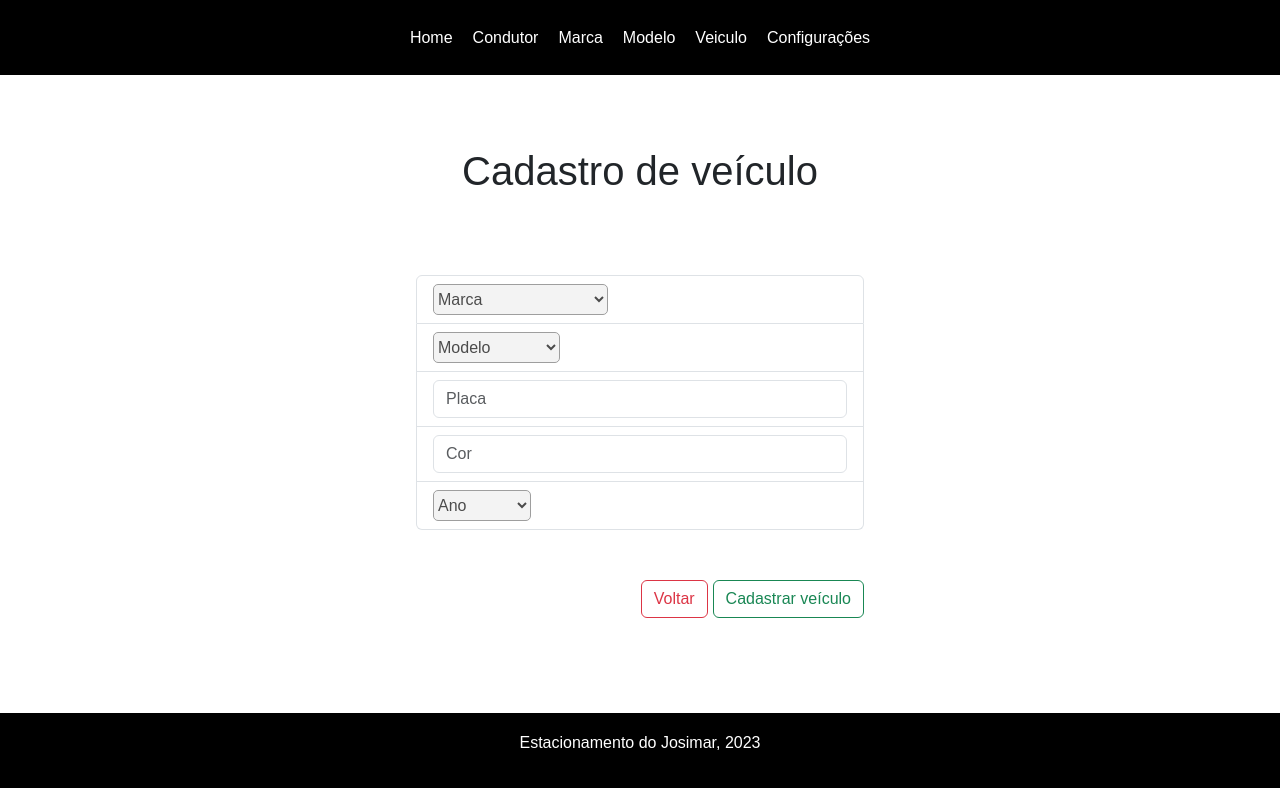
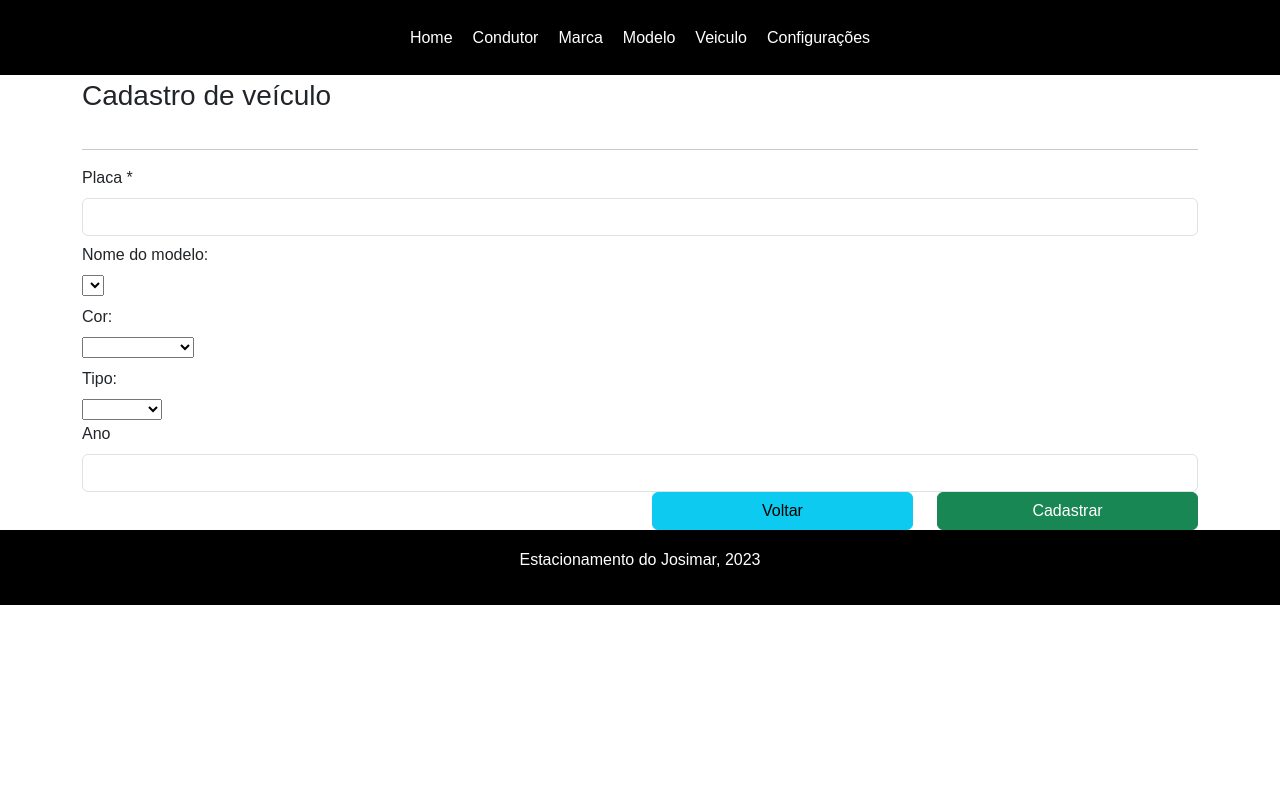
Before and after one commit to Josimarhdev/EstacionamentoFront, a Vue app in the folder estacionamentoo/: page /cadastroveiculo in a window 1280 px wide. Built offline with nearby package versions, Linux system fonts and the light colour scheme; no server answers.

Commit message:
veiculo funcionando

```diff
--- a/estacionamentoo/src/router/index.ts
+++ b/estacionamentoo/src/router/index.ts
@@ -37,7 +37,19 @@ const routes: Array<RouteRecordRaw> = [
     path: '/cadastroveiculo',
     name: 'CadastroVeiculo',
 
-    component: () => import(/* webpackChunkName: "about" */ '../views/CadastroVeiculo.vue')
+    component: () => import(/* webpackChunkName: "about" */ '../views/CadastroVeiculo.vue'),
+    children: [
+      {
+        path: '/cadastroveiculo',
+        name: 'veiculo-formulario-editar-view',
+        component: () => import(/* webpackChunkName: "about" */ '../views/CadastroVeiculo.vue')
+      },
+      {
+        path: '/cadastroveiculo',
+        name: 'veiculo-formulario-excluir-view',
+        component: () => import(/* webpackChunkName: "about" */ '../views/CadastroVeiculo.vue')
+      }
+    ]
   },
   {
     path: '/cadastromodelo',
@@ -132,6 +144,11 @@ const routes: Array<RouteRecordRaw> = [
     path: '/cadastromodelo',
     name: 'modelo-lista-view',
     component: () => import(/* webpackChunkName: "about" */ '../views/CadastroModelo.vue')
+  },
+  {
+    path: '/cadastroveiculo',
+    name: 'veiculo-lista-view',
+    component: () => import(/* webpackChunkName: "about" */ '../views/CadastroVeiculo.vue')
   }
 
 ]
--- a/estacionamentoo/src/views/CadastroVeiculo.vue
+++ b/estacionamentoo/src/views/CadastroVeiculo.vue
@@ -1,102 +1,204 @@
 <template>
-  <div class="maincadastrovei">
-    <div class="titulotcadastrov">
-      <h1>Cadastro de veículo</h1>
+
+  <div class="container" style="background: ;">
+
+    <div class="row">
+      <div class="col-md-10 text-start"> <p class="fs-3"> Cadastro de veículo</p> </div>
+      <div class="col-md-2"> </div>
     </div>
-    <div class="formulariov">
-      <ul class="list-group">
-        <li class="list-group-item">
-          <select class="seletordemarca" label="Marca">
-            <option selected disabled>Marca</option>
-            <option>Toyota</option>
-            <option>Porsche</option>
-            <option>Ford</option>
-            <option>Chevrolet</option>
-            <option>BMW</option>
-            <option>Audi</option>
-            <option>Mercedes-Benz</option>
-            <option>Volkswagen</option>
-            <option>Nissan</option>
-            <option>Honda</option>
-            <option>Hyundai</option>
-            <option>Kia</option>
-            <option>Volvo</option>
-            <option>Subaru</option>
-            <option>Mazda</option>
-          </select>
-        </li>
-        <li class="list-group-item">
-          <select class="seletordemarca" label="Modelo">
-            <option selected disabled>Modelo</option>
-            <option>Corolla</option>
-            <option>911</option>
-            <option>Mustang</option>
-            <option>Camaro</option>
-            <option>Série 3</option>
-            <option>A4</option>
-            <option>Classe C</option>
-            <option>Golf</option>
-            <option>GT-R</option>
-            <option>Civic</option>
-            <option>Sonata</option>
-            <option>Sportage</option>
-            <option>S60</option>
-            <option>Impreza</option>
-            <option>MX-5</option>
-          </select>
-        </li>
-        <li class="list-group-item">
-          <input class="form-control me-2" type="text" placeholder="Placa" />
-        </li>
-        <li class="list-group-item">
-          <input class="form-control me-2" type="text" placeholder="Cor" />
-        </li>
-        <li class="list-group-item">
-          <select class="seletordemarca" label="Ano">
-            <option selected disabled>Ano</option>
-            <option>2000</option>
-            <option>2001</option>
-            <option>2002</option>
-            <option>2003</option>
-            <option>2004</option>
-            <option>2005</option>
-            <option>2006</option>
-            <option>2007</option>
-            <option>2008</option>
-            <option>2009</option>
-            <option>2010</option>
-            <option>2011</option>
-            <option>2012</option>
-            <option>2013</option>
-            <option>2014</option>
-            <option>2015</option>
-            <option>2016</option>
-            <option>2017</option>
-            <option>2018</option>
-            <option>2019</option>
-            <option>2020</option>
-            <option>2021</option>
-            <option>2022</option>
-            <option>2023</option>
-            <option>2024</option>
-          </select>
-        </li>
-      </ul>
-      <div class="botaoconfirmarveiculo">
-        <button type="button" class="btn btn-outline-danger">
-                  Voltar
-                </button>
-        <button
-          type="button"
-          onclick="window.location.href='/veiculo'"
-          class="btn btn-outline-success"
-        >
-          Cadastrar veículo
-        </button>
+
+    <hr/>
+
+    <div v-if="mensagem.ativo" class="row">
+      <div class="col-md-12 text-start">
+        <div :class="mensagem.css" role="alert">
+          <strong>{{ mensagem.titulo }}</strong> {{ mensagem.mensagem }}
+          <button type="button" class="btn-close" data-bs-dismiss="alert" aria-label="Close"></button>
+        </div>
+      </div>
+    </div>
+
+    <div class="row">
+      <div class="col-md-12 text-start">
+        <label class="form-label">Placa *</label>
+        <input type="text"  class="form-control" v-model="veiculo.placa">
+      </div>
+
+      <div class="col-md-12 text-start">
+        <label for="recipient-name" class=" row m-auto col-form-label">Nome do modelo:</label>
+        <select type="text" v-model="veiculo.modelo"><option v-for="item in modelo" :value="item">{{ item.nome }} </option></select>
+      </div>
+
+      <div class="col-md-12 text-start">
+            <label for="recipient-name" class=" row m-auto col-form-label">Cor:</label>
+            <select type="text" v-model="veiculo.cor"><option v-for="item in cor" :value="item">{{ item }} </option></select>
+        </div>
+
+        <div class="col-md-12 text-start">
+            <label for="recipient-name" class=" row m-auto col-form-label">Tipo:</label>
+            <select type="text" v-model="veiculo.tipo"><option v-for="item in tipo" :value="item">{{ item }} </option></select>
+        </div>
+
+
+        <div class="col-md-12 text-start">
+          <label class="form-label">Ano</label>
+          <input type="number"  class="form-control" v-model="veiculo.ano">
+        </div>
+
+    </div>
+
+    <div class="row">
+      <div class="col-md-3 offset-md-6">
+        <div class="d-grid gap-2">
+          <router-link type="button" class="btn btn-info"
+            to="/veiculo">Voltar
+          </router-link>
+        </div>
+      </div>
+      <div class="col-md-3 ">
+        <div class="d-grid gap-2">
+          <button v-if="form === undefined" type="button"
+              class="btn btn-success" @click="onClickCadastrar()">
+            Cadastrar
+          </button>
+          <button v-if="form === 'editar'" type="button"
+              class="btn btn-warning" @click="onClickEditar()">
+            Editar
+          </button>
+          <button v-if="form === 'deletaVeiculo'" type="button"
+            class="btn btn-danger" @click="onClickExcluir()">
+            Excluir
+          </button>
+        </div>
       </div>
     </div>
   </div>
+
 </template>
+
+<script lang="ts">
+
+import VeiculoClient from '@/client/veiculo.client';
+import { Veiculo } from '@/model/Veiculo';
+import ModeloClient from '@/client/modelo.client';
+import { Modelo } from '@/model/Modelo';
+import { Cor } from '@/model/Cor';
+import { defineComponent } from 'vue';
+import { Tipo } from '@/model/Tipo';
+
+export default defineComponent({
+name: 'VeiculoFormulario',
+data() {
+  return {
+    veiculo: new Veiculo(),
+    modelo:  new Array<Modelo>(),
+    cor: Cor,
+    tipo: Tipo,
+    mensagem: {
+      ativo: false as boolean,
+      titulo: "" as string,
+      mensagem: "" as string,
+      css: "" as string
+    }
+  }
+},
+computed: {
+  id () {
+    return this.$route.query.id
+  },
+  form () {
+    return this.$route.query.form
+  }
+},
+mounted() {
+
+  if(this.id !== undefined){
+    this.findById(Number(this.id));
+  }
+  this.findAllModelo();
+
+
+},
+methods: {
+
+
+  findAllModelo(){
+      ModeloClient.listaCompleta().then(sucess =>{
+        this.modelo = sucess;
+        console.log(sucess);
+      })
+      .catch(error =>{
+          console.log(error)
+
+        })
+
+    },
+
+  onClickCadastrar(){
+    VeiculoClient.cadastrar(this.veiculo)
+      .then(sucess => {
+        this.veiculo = new Veiculo()
+
+        this.mensagem.ativo = true;
+        this.mensagem.mensagem = sucess;
+        this.mensagem.titulo = "Parabens. ";
+        this.mensagem.css = "alert alert-success alert-dismissible fade show";
+      })
+      .catch(error => {
+        this.mensagem.ativo = true;
+        this.mensagem.mensagem = error;
+        this.mensagem.titulo = "Error. ";
+        this.mensagem.css = "alert alert-danger alert-dismissible fade show";
+        console.log(error);
+      });
+  },
+  findById(id: number){
+    VeiculoClient.findById(id)
+      .then(sucess => {
+        this.veiculo = sucess
+      })
+      .catch(error => {
+        this.mensagem.ativo = true;
+        this.mensagem.mensagem = error;
+        this.mensagem.titulo = "Error. ";
+        this.mensagem.css = "alert alert-danger alert-dismissible fade show";
+      });
+  },
+  onClickEditar(){
+    VeiculoClient.editar(this.veiculo.id, this.veiculo)
+      .then(sucess => {
+        this.veiculo = new Veiculo()
+
+        this.mensagem.ativo = true;
+        this.mensagem.mensagem = sucess;
+        this.mensagem.titulo = "Parabens. ";
+        this.mensagem.css = "alert alert-success alert-dismissible fade show";
+      })
+      .catch(error => {
+        this.mensagem.ativo = true;
+        this.mensagem.mensagem = error;
+        this.mensagem.titulo = "Error. ";
+        this.mensagem.css = "alert alert-danger alert-dismissible fade show";
+      });
+  },
+  onClickExcluir(){
+    VeiculoClient.deletaVeiculo(this.veiculo.id)
+      .then(sucess => {
+        this.veiculo = new Veiculo()
+
+        this.$router.push({ name: 'marca-lista-view' });
+      })
+      .catch(error => {
+        this.mensagem.ativo = true;
+        this.mensagem.mensagem = error;
+        this.mensagem.titulo = "Error. ";
+        this.mensagem.css = "alert alert-danger alert-dismissible fade show";
+      });
+  }
+}
+});
+
+</script>
 
 <style>
 .maincadastrovei {
--- a/estacionamentoo/src/views/VeiculoView.vue
+++ b/estacionamentoo/src/views/VeiculoView.vue
@@ -1,175 +1,99 @@
 <template>
-    <div class="mainhomev">
-      <div class="hometitulov">
-        <h1>VEÍCULOS</h1>
+  <div class="container" style="margin-top: 10px;">
+
+  <div class="row">
+    <div class="col-md-10 text-start"> <p class="fs-3"> Lista de Veiculos </p> </div>
+    <div class="col-md-2">
+      <div class="d-grid gap-2">
+        <router-link type="button" class="btn btn-success"
+          to="/cadastroveiculo">Cadastrar
+        </router-link>
       </div>
-      <div class="botaov">
-        <button  type="button" onclick="window.location.href='/cadastroveiculo'" class="btn btn-outline-success">Cadastrar veículo</button>
+    </div>
   </div>
 
-      <div class="divtabelav">
-        <div class="tabelav">
-          <table class="table table-striped table-bordered table-responsive">
-            <thead class="thead-dark">
+  <div class="row">
+    <div class="col-md-12">
+      <table class="table">
+        <thead class="table-secondary" >
           <tr>
-                <th scope="col">#</th>
-                <th scope="col">Marca</th>
-                <th scope="col">Modelo</th>
-                <th scope="col">Placa</th>
-                <th scope="col">Ano</th>
-                <th scope="col">Cor</th>
-                <th scope="col">Ação</th>
+            <th scope="col">ID</th>
+            <th scope="col">Ativo</th>
+            <th scope="col" class="text-start">Placa</th>
+            <th scope="col" class="text-start">Modelo</th>
+            <th scope="col" class="text-start">Cor</th>
+            <th scope="col" class="text-start">Tipo</th>
+            <th scope="col" class="text-start">Ano</th>
+            <th scope="col">Opção</th>
           </tr>
         </thead>
-            <tbody>
-              <tr>
-                <td>1</td>
-                <td>Chevrolet</td>
-                <td>Camaro</td>
-                <td>ADS-2354</td>
-                <td>2013</td>
-                <td>Amarelo</td>
+        <tbody class="table-group-divider">
 
-
-                <td>
-                  <button type="button" class="btn btn-outline-danger">
+          <tr v-for="item in veiculosList" :key="item.id">
+            <th class="col-md-1">{{ item.id }}</th>
+            <th class="col-md-2">
+              <span v-if="item.ativo" class="badge text-bg-success"> Ativo </span>
+              <span v-if="!item.ativo" class="badge text-bg-danger"> Inativo </span>
+            </th>
+            <th class="text-start">{{ item.placa }}</th>
+            <th class="text-start">{{ item.modelo.nome }}</th>
+            <th class="text-start">{{ item.cor }}</th>
+            <th class="text-start">{{ item.tipo }}</th>
+            <th class="text-start">{{ item.ano }}</th>
+            <th class="col-md-2">
+              <div class="btn-group" role="group" aria-label="Basic mixed styles example">
+                <router-link type="button" class="btn btn-sm btn-warning"
+                    :to="{ name: 'veiculo-formulario-editar-view', query: { id: item.id, form: 'editar' } } ">
+                  Editar
+                </router-link>
+                <router-link type="button" class="btn btn-sm btn-danger"
+                    :to="{ name: 'veiculo-formulario-excluir-view', query: { id: item.id, form: 'deletaVeiculo' } } ">
                   Excluir
-                  </button>
-                  <button type="button" class="btn btn-outline-warning">
-                    Editar
-                  </button>
-                </td>
+                </router-link>
+              </div>
+            </th>
           </tr>
-              <tr>
-                <td>2</td>
-                <td>Porsche</td>
-                <td>911</td>
-                <td>IJD-2395</td>
-                <td>2015</td>
-                <td>Vermelho</td>
-                <td>
-                  <button type="button" class="btn btn-outline-danger">
-                    Excluir
-                  </button>
-                  <button type="button" class="btn btn-outline-warning">
-                    Editar
-                  </button>
-                </td>
-              </tr>
-              <tr>
-                <td>3</td>
-                <td>Toyota</td>
-                <td>Corolla</td>
-                <td>PVI-2385</td>
-                <td>2018</td>
-                <td>Preto</td>
-                <td>
-                  <button type="button" class="btn btn-outline-danger">
-                    Excluir
-                  </button>
-                  <button type="button" class="btn btn-outline-warning">
-                    Editar
-                  </button>
-                </td>
-              </tr>
-              <tr>
-                <td>4</td>
-                <td>Hyundai</td>
-                <td>HB20</td>
-                <td>ISD-2934</td>
-                <td>2017</td>
-                <td>Prata</td>
-
-                <td>
-                  <button type="button" class="btn btn-outline-danger">
-                    Excluir
-                  </button>
-                  <button type="button" class="btn btn-outline-warning">
-                    Editar
-                  </button>
-                </td>
-              </tr>
-              <tr>
-                <td>5</td>
-                <td>Nissan</td>
-                <td>Skyline</td>
-                <td>SKY-2395</td>
-                <td>2004</td>
-                <td>Prata</td>
-
-                <td>
-                  <button type="button" class="btn btn-outline-danger">
-                    Excluir
-                  </button>
-                  <button type="button" class="btn btn-outline-warning">
-                    Editar
-                  </button>
-                </td>
-              </tr>
-              <tr>
-                <td>6</td>
-
-
-                <td>Volkswagen</td>
-                <td>Gol</td>
-                <td>DIS-2385</td>
-                <td>2010</td>
-                <td>Amarelo</td>
-                <td>
-                  <button type="button" class="btn btn-outline-danger">
-                    Excluir
-                  </button>
-                  <button type="button" class="btn btn-outline-warning">
-                    Editar
-                  </button>
-                </td>
-              </tr>
-
-              <tr>
-                <td>7</td>
-
-                <td>Peugeot</td>
-                <td>307</td>
-                <td>HDS-2835</td>
-                <td>1997</td>
-                <td>Preto</td>
-                <td>
-                  <button type="button" class="btn btn-outline-danger">
-                    Excluir
-                  </button>
-                  <button type="button" class="btn btn-outline-warning">
-                    Editar
-                  </button>
-                </td>
-              </tr>
-
-
-              <tr>
-                <td>8</td>
-
-                <td>Ford</td>
-                <td>Focus</td>
-                <td>BSD-2384</td>
-                <td>2003</td>
-                <td>Vermeho        </td>
-
-                <td>
-                  <button type="button" class="btn btn-outline-danger">
-                    Excluir
-                  </button>
-                  <button type="button" class="btn btn-outline-warning">
-                    Editar
-                  </button>
-                </td>
-              </tr>
-
 
         </tbody>
       </table>
     </div>
   </div>
   </div>
+
+
   </template>
+
+<script lang="ts">
+
+import { defineComponent } from 'vue';
+
+import VeiculoClient from '@/client/veiculo.client';
+import { Veiculo } from '@/model/Veiculo';
+
+export default defineComponent({
+  name: 'VeiculoLista',
+  data() {
+    return {
+        veiculosList: new Array<Veiculo>()
+    }
+  },
+  mounted() {
+    this.findAll();
+  },
+  methods: {
+
+    findAll() {
+      VeiculoClient.listaCompleta()
+        .then(sucess => {
+          this.veiculosList = sucess
+        })
+        .catch(error => {
+          console.log(error);
+        });
+    }
+  }
+});
+  </script>
 
   <style>
   .mainhomev {
```
Also changed, not shown: estacionamentoo/src/client/veiculo.client.ts (+18 -15 lines). Lines whose indentation alone changed are shown as unchanged.
